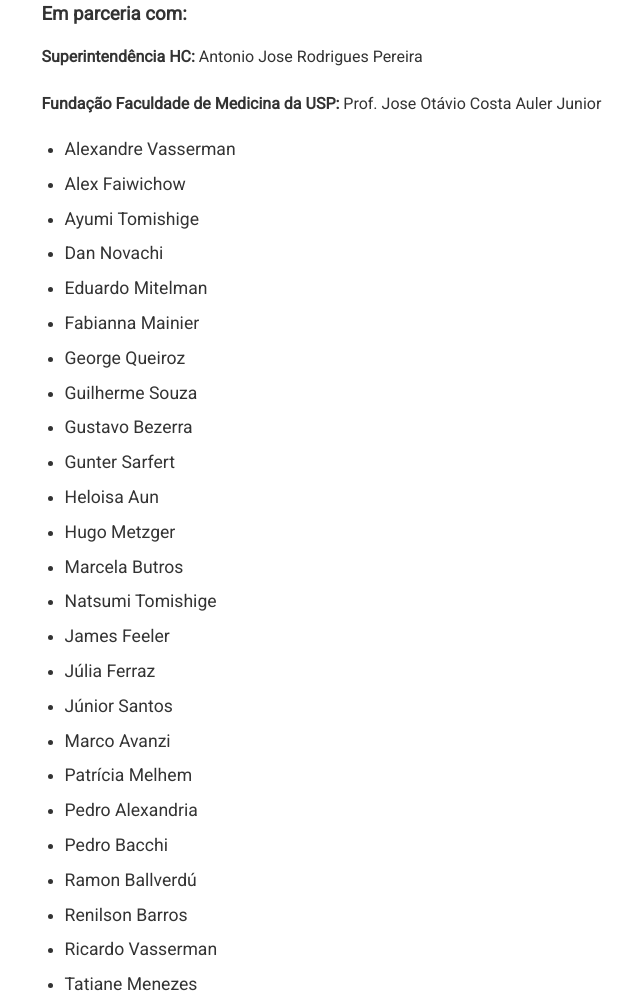
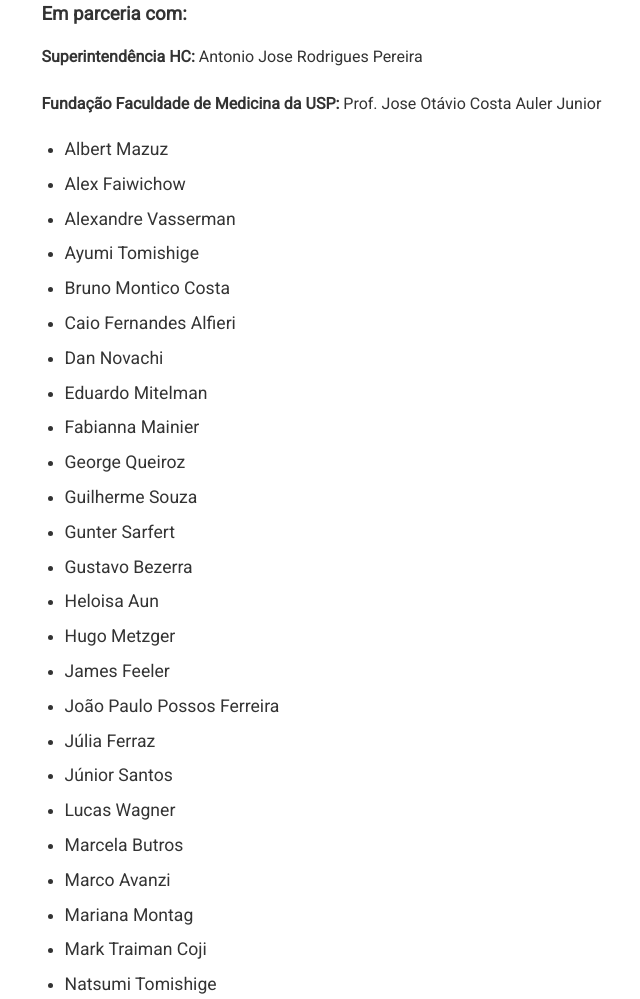
Before and after one commit to thiagomurakami/vempraguerra-hotsite, a Gatsby site: page / in a window 1280 px wide. Shown: the part 3990-4989 px from the top of the page, without its empty margins (166-806 px from the left). Built offline with nearby package versions, Linux system fonts and the light colour scheme; Gatsby itself is replaced by a stand-in of ours; no server answers.

Commit message:
Update Team

```diff
--- a/src/components/Team.js
+++ b/src/components/Team.js
@@ -15,29 +15,37 @@
     </p>
 
     <ul>
+      <li>Albert Mazuz</li>
+      <li>Alex Faiwichow</li>
       <li>Alexandre Vasserman</li>
-      <li>Alex Faiwichow</li>
       <li>Ayumi Tomishige</li>
+      <li>Bruno Montico Costa</li>
+      <li>Caio Fernandes Alfieri</li>
       <li>Dan Novachi</li>
       <li>Eduardo Mitelman</li>
       <li>Fabianna Mainier</li>
       <li>George Queiroz</li>
       <li>Guilherme Souza</li>
+      <li>Gunter Sarfert</li>
       <li>Gustavo Bezerra</li>
-      <li>Gunter Sarfert</li>
       <li>Heloisa Aun</li>
       <li>Hugo Metzger</li>
-      <li>Marcela Butros</li>
-      <li>Natsumi Tomishige</li>
       <li>James Feeler</li>
+      <li>João Paulo Possos Ferreira</li>
       <li>Júlia Ferraz</li>
       <li>Júnior Santos</li>
+      <li>Lucas Wagner</li>
+      <li>Marcela Butros</li>
       <li>Marco Avanzi</li>
+      <li>Mariana Montag</li>
+      <li>Mark Traiman Coji</li>
+      <li>Natsumi Tomishige</li>
       <li>Patrícia Melhem</li>
       <li>Pedro Alexandria</li>
       <li>Pedro Bacchi</li>
       <li>Ramon Ballverdú</li>
       <li>Renilson Barros</li>
+      <li>Ricardo Martins</li>
       <li>Ricardo Vasserman</li>
       <li>Tatiane Menezes</li>
       <li>Thiago Murakami</li>
```
